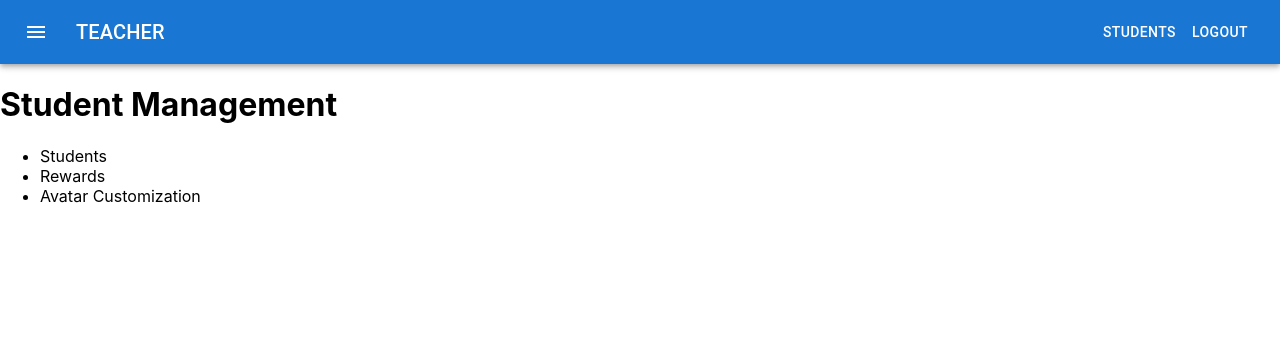
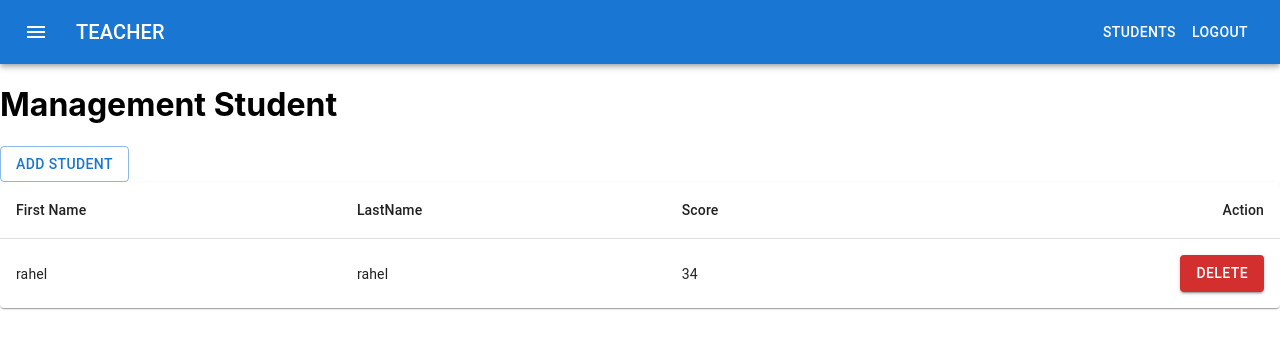
Before and after one commit to raheltt/swa-final-project-miu-microservices-UI, a React (Create React App) app: page /teachers/students in a window 1280 px wide. Shown: the top 348 px of the page. Built offline with nearby package versions, Linux system fonts and the light colour scheme; data requests are answered from the project's data file.

Commit message:
adding teacher and student

```diff
--- a/db.json
+++ b/db.json
@@ -42,5 +42,20 @@
       },
       "id": 7
     }
+  ],
+  "student": [
+    {
+      "firstName": "rahel",
+      "lastName": "rahel",
+      "schoolId": 0,
+      "studentNumber": "23",
+      "studentClass": {
+        "year": "3",
+        "group": "34"
+      },
+      "score": "34",
+      "avatarId": "34",
+      "id": 1
+    }
   ]
 }
--- a/src/pages/Admin/TeacherManagement.jsx
+++ b/src/pages/Admin/TeacherManagement.jsx
@@ -50,8 +50,9 @@ const formStyle = {
 
 
 const TeacherManagement = () => {
-    const [open, setOpen] = useState(false);
-    const[teacherAdded, setTeacherAdded] = useState(0);
+  const [open, setOpen] = useState(false);
+  const[teacherAdded, setTeacherAdded] = useState(0);
+  const [teachers, setTeachers] = useState([]);
   const [formData, setFormData] = useState({
     firstName: '',
     lastName: '',
@@ -61,7 +62,14 @@ const TeacherManagement = () => {
     year: 0,
     group: ""
   });
-  useEffect(() => {}, [teacherAdded])
+
+  useEffect(() => {
+    axios.get(BASE_URL).then(res => {
+      console.log(res)
+      setTeachers(res.data);
+
+    })
+  }, [])
 
   const handleChange = (e) => {
     const { name, value } = e.target;
@@ -90,8 +98,9 @@ const TeacherManagement = () => {
 
     console.log(data);
     axios.post(BASE_URL, data).then(res => {
-      console.log("suceess full update")
-      setTeacherAdded(teacherAdded + 1)
+      // console.log("suceess full update")
+      // setTeacherAdded(teacherAdded + 1)
+      setTeachers([...teachers, data])
     }).catch(error => {
       console.log("error adding teacher")
     })
@@ -99,17 +108,22 @@ const TeacherManagement = () => {
     // delete
 
   };
-  const handleDelete = (id) => {
-    axios.delete(`http://localhost:3004/teachers/${id}`).then(res => {
-      console.log("deleted")
-    }).catch(error => console.log(error))
+
+  const handleDelete = (teacherId) => {
+    axios.delete(`${BASE_URL}/${teacherId}`).then(res => {
+      console.log("Teacher deleted")
+      setTeachers(teachers.filter(teacher => teacher.teacherId !== teacherId))
+    }).catch(error => {
+      console.log("teacher not deleted")
+      console.log(error)
+    })
   }
 
     return (
         <>
             <h1>Management Teachers</h1>
             <AlertDialog open={open} setOpen={setOpen} formData={formData} handleChange={handleChange} handleSubmit={handleSubmit} />
-            <ListTeachers />
+            <ListTeachers teachers={teachers} setTeachers={setTeachers} handleDelete={handleDelete} />
         </>
     )
 }
@@ -239,27 +253,13 @@ const AddTeacherForm = ({formData, handleChange, handleSubmit}) => {
     </>)
 }
 
-const ListTeachers = () => {
+const ListTeachers = ({teachers, setTeachers, handleDelete}) => {
   const[update, setUpdate] = useState(false)
-  const [teachers, setTeachers] = useState([]);
+  // const [teachers, setTeachers] = useState([]);
 
-  const handleDelete = (teacherId) => {
-    axios.delete(`${BASE_URL}/${teacherId}`).then(res => {
-      console.log("Teacher deleted")
-      setUpdate(!update)
-    }).catch(error => {
-      console.log("teacher not deleted")
-      console.log(error)
-    })
-  }
 
-  useEffect(() => {
-    axios.get(BASE_URL).then(res => {
-      console.log(res)
-      setTeachers(res.data);
 
-    })
-  }, [update])
+
 
     return (
       teachers &&
--- a/src/pages/Teachers/StudentManagement.jsx
+++ b/src/pages/Teachers/StudentManagement.jsx
@@ -1,5 +1,315 @@
+import axios from 'axios';
+import { useEffect, useState } from 'react'
+
+
+import Dialog from '@mui/material/Dialog';
+// import DialogActions from '@mui/material/DialogActions';
+import DialogContent from '@mui/material/DialogContent';
+import DialogContentText from '@mui/material/DialogContentText';
+import DialogTitle from '@mui/material/DialogTitle';
+
+import {
+    TextField,
+    FormControl,
+    InputLabel,
+    Select,
+    MenuItem,
+    Button,
+
+} from '@mui/material';
+
+import Table from '@mui/material/Table';
+import TableBody from '@mui/material/TableBody';
+import TableCell from '@mui/material/TableCell';
+import TableContainer from '@mui/material/TableContainer';
+import TableHead from '@mui/material/TableHead';
+import TableRow from '@mui/material/TableRow';
+import Paper from '@mui/material/Paper';
+
+// const BASE_URL = "http://localhost:8084/student"
+const BASE_URL = "http://localhost:3004/student"
+
+const formStyle = {
+    display: 'flex',
+    flexDirection: 'column',
+    alignItems: 'center',
+    maxWidth: '400px',
+    margin: '0 auto',
+    padding: '16px',
+    border: '1px solid #3f51b5',
+    borderRadius: '4px',
+};
+
+const fieldStyle = {
+marginBottom: '16px',
+width: '100%',
+};
+
+const submitButtonStyle = {
+marginTop: '16px',
+};
+
+
 const StudentManagement = () => {
-    return <h1>Student Management</h1>
+  const [open, setOpen] = useState(false);
+
+  const [formData, setFormData] = useState({
+    firstName: '',
+    lastName: '',
+    studentNumber: '',
+    schoolId: 0,
+    year: 0,
+    group: '',
+    score: 0,
+    avatarId: 0,
+    rewardId: 0
+  });
+
+  const handleChange = (e) => {
+    const { name, value } = e.target;
+    setFormData((prevData) => ({
+      ...prevData,
+      [name]: value,
+    }));
+  };
+
+  const handleSubmit = (e) => {
+    e.preventDefault();
+    // Handle form submission here, e.g., send data to the server or perform validation
+    const data = {
+      firstName: formData.firstName,
+      lastName: formData.lastName,
+      schoolId: formData.schoolId,
+      studentNumber: formData.studentNumber,
+      studentClass: {
+        year: formData.year,
+        group: formData.group
+      },
+
+      score: formData.score,
+      avatarId: formData.avatarId,
+      rewardId: formData.reqardId
+    }
+
+    console.log(data);
+    axios.post(BASE_URL, data).then(res => {
+      console.log("suceess full update")
+    }).catch(error => {
+      console.log("error adding student")
+    })
+
+    // delete
+
+  };
+  const handleDelete = (id) => {
+    axios.delete(`${BASE_URL}/${id}`).then(res => {
+      console.log("deleted")
+    }).catch(error => console.log(error))
+  }
+
+    return (
+        <>
+            <h1>Management Student</h1>
+            <AlertDialog open={open} setOpen={setOpen} formData={formData} handleChange={handleChange} handleSubmit={handleSubmit} />
+            <ListStudent />
+        </>
+    )
+}
+
+const AlertDialog = ({open, setOpen, formData, handleChange, handleSubmit}) => {
+    return (
+      <div>
+        <Button variant="outlined" onClick={() => setOpen(true)}>
+          Add Student
+        </Button>
+        <Dialog
+          open={open}
+          onClose={() => setOpen(false)}
+          aria-labelledby="alert-dialog-title"
+          aria-describedby="alert-dialog-description"
+        >
+          <DialogTitle id="alert-dialog-title">
+            Add Teacher
+          </DialogTitle>
+          <DialogContent>
+            <DialogContentText id="alert-dialog-description">
+            <AddStudentForm formData={formData} handleChange={handleChange} handleSubmit={handleSubmit}/>
+            </DialogContentText>
+          </DialogContent>
+          {/* <DialogActions>
+            <Button onClick={handleClose}>Disagree</Button>
+            <Button onClick={handleClose} autoFocus>
+              Agree
+            </Button>
+          </DialogActions> */}
+        </Dialog>
+      </div>
+    );
+}
+
+const AddStudentForm = ({formData, handleChange, handleSubmit}) => {
+    return (<>
+    <form style={formStyle} onSubmit={handleSubmit}>
+      <TextField
+        style={fieldStyle}
+        label="First Name"
+        variant="outlined"
+        name="firstName"
+        value={formData.firstName}
+        onChange={handleChange}
+        required
+      />
+      <TextField
+        style={fieldStyle}
+        label="Last Name"
+        variant="outlined"
+        name="lastName"
+        value={formData.lastName}
+        onChange={handleChange}
+        required
+      />
+      <TextField
+        style={fieldStyle}
+        label="Student Number"
+        variant="outlined"
+        type="text"
+        name="studentNumber"
+        value={formData.studentNumber}
+        onChange={handleChange}
+        required
+      />
+      <TextField
+        style={fieldStyle}
+        label="School Id"
+        variant="outlined"
+        type="number"
+        name="schoolId"
+        value={formData.schoolId}
+        onChange={handleChange}
+        required
+      />
+      <TextField
+        style={fieldStyle}
+        label="year"
+        variant="outlined"
+        type="number"
+        name="year"
+        value={formData.year}
+        onChange={handleChange}
+        required
+      />
+
+    <TextField
+        style={fieldStyle}
+        label="Group"
+        variant="outlined"
+        type="text"
+        name="group"
+        value={formData.group}
+        onChange={handleChange}
+        required
+      />
+
+      <TextField
+        style={fieldStyle}
+        label="Score"
+        variant="outlined"
+        name="score"
+        value={formData.score}
+        onChange={handleChange}
+        required
+      />
+
+    <TextField
+        style={fieldStyle}
+        label="avatarId"
+        variant="outlined"
+        name="avatarId"
+        value={formData.avatarId}
+        onChange={handleChange}
+        required
+      />
+
+    <TextField
+        style={fieldStyle}
+        label="rewardId"
+        variant="outlined"
+        name="rewardId"
+        value={formData.rewardId}
+        onChange={handleChange}
+        required
+      />
+      <Button
+        type="submit"
+        variant="contained"
+        color="primary"
+        style={submitButtonStyle}
+      >
+        Submit
+      </Button>
+    </form>
+    </>)
+}
+
+const ListStudent = () => {
+  const[update, setUpdate] = useState(false)
+  const [teachers, setTeachers] = useState([]);
+
+  const handleDelete = (teacherId) => {
+    axios.delete(`${BASE_URL}/${teacherId}`).then(res => {
+      console.log("Teacher deleted")
+      setUpdate(!update)
+    }).catch(error => {
+      console.log("teacher not deleted")
+      console.log(error)
+    })
+  }
+
+  useEffect(() => {
+    axios.get(BASE_URL).then(res => {
+      console.log(res)
+      setTeachers(res.data);
+
+    })
+  }, [update])
+
+    return (
+      teachers &&
+        <TableContainer component={Paper}>
+          <Table sx={{ minWidth: 650 }} aria-label="simple table">
+            <TableHead>
+              <TableRow>
+                <TableCell>First Name</TableCell>
+                <TableCell>LastName</TableCell>
+                <TableCell>Score</TableCell>
+                <TableCell align="right">Action</TableCell>
+
+              </TableRow>
+            </TableHead>
+            <TableBody>
+              {teachers.map((teacher) => (
+                <TableRow
+                  key={teacher.id}
+                  sx={{ '&:last-child td, &:last-child th': { border: 0 } }}
+                >
+                  <TableCell component="th" scope="row">
+                    {teacher.firstName}
+                  </TableCell>
+                  <TableCell component="th" scope="row">
+                    {teacher.lastName}
+                  </TableCell>
+                  <TableCell>{teacher.score}</TableCell>
+                  {/* <TableCell>{row.fat}</TableCell> */}
+                  <TableCell align="right">
+                    {/* <Button variant="contained" color="secondary">Edit</Button> */}
+                    <Button variant='contained' color="error" onClick={() => handleDelete(teacher.id)}>Delete</Button>
+                  </TableCell>
+                </TableRow>
+              ))}
+            </TableBody>
+          </Table>
+        </TableContainer>
+      );
 }
 
 export default StudentManagement;
--- a/src/pages/Teachers/TeacherDashboard.js
+++ b/src/pages/Teachers/TeacherDashboard.js
@@ -15,31 +15,6 @@ const TeacherDashboard = () => {
     <div className="teacher-dashboard">
       <NavBar user={user} />
       <Outlet />
-      {/* <h2>Teacher Dashboard</h2>
-      {/* Add navigation links to different teacher features */}
-      <nav>
-        <ul>
-          <li>
-            <a href="#students">Students</a>
-          </li>
-          <li>
-            <a href="#rewards">Rewards</a>
-          </li>
-          <li>
-            <a href="#avatar">Avatar Customization</a>
-          </li>
-        </ul>
-      </nav>
-      {/* Add content sections for different teacher features */}
-      <section id="students">
-        {/* Display a table with student details and options to Add, Edit, or Remove students */}
-      </section>
-      <section id="rewards">
-        {/* Display a table with available rewards and options to assign rewards to students */}
-      </section>
-      <section id="avatar">
-        {/* Show the student's current avatar and options to add, remove, or update avatar elements */}
-      </section>
     </div>
   );
 };
```
Also changed, not shown: src/pages/HomePage/index.jsx (+6 -1 lines).
